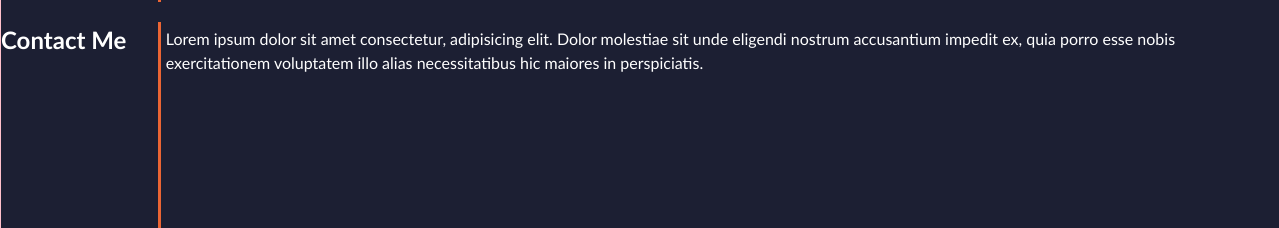
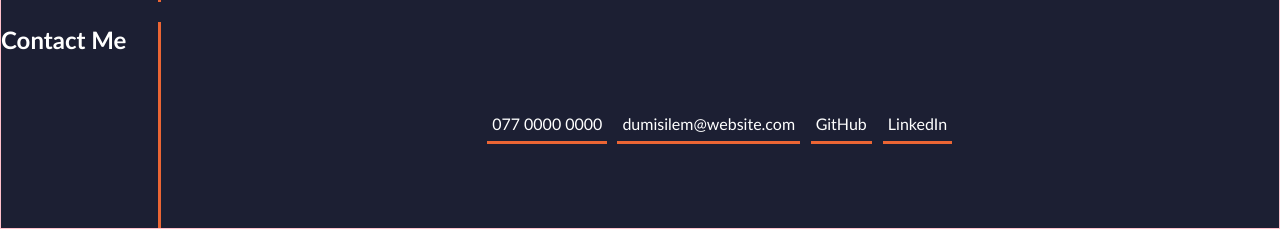
Before and after one commit to DumisileM/Dumisile_Portfolio, a plain HTML site: page index.html in a window 1280 px wide. Shown: the part 1136-1365 px from the top of the page. Drawn offline with Linux system fonts and the light colour scheme.

Commit message:
completed contact section

```diff
--- a/index.html
+++ b/index.html
@@ -55,9 +55,6 @@
           </li>
       </ul>
       </div>
-
-
-
     </section>
 
     <!-- portfolio container -->
@@ -78,9 +75,6 @@
         <a id="css-cheatsheet"  class="project-contents" href="https://dumisilem.github.io/css-cheatsheet/">
           <span>CSS Cheatsheet<br>HTML/CSS</span>
         </a>
-
-
-
         <a id="calculator"  class="project-contents" href="#">
           <span>Javasript Calculator<br>HTML/CSS/Javascript</span>
         </a>
@@ -88,7 +82,6 @@
         <a id="study-guide"  class="project-contents" href="#">
           <span>Prework Study Guide<br>HTML/CSS</span>
         </a>
-
     </section>
 
     <!-- contact -->
@@ -96,7 +89,13 @@
 
         <h2>Contact Me</h2>
         <div id="contact-content" class="contents">
-        <p>Lorem ipsum dolor sit amet consectetur, adipisicing elit. Dolor molestiae sit unde eligendi nostrum accusantium impedit ex, quia porro esse nobis exercitationem voluptatem illo alias necessitatibus hic maiores in perspiciatis.</p>
+
+            <p>077 0000 0000</p>
+            <p>dumisilem@website.com </p>
+            <a href="https://github.com/DumisileM/">GitHub</a> <br>
+            <a href="https://www.linkedin.com/in/dumisilem/">LinkedIn</a><br>
+
+
       </div>
 
     </section>
--- a/starter/css/style.css
+++ b/starter/css/style.css
@@ -242,6 +242,21 @@ span{
 }
 #contact-content{
   grid-area: contact-content;
+  display: flex;
+  justify-content: center;
+  align-items: center;
+}
+#contact-content > p,a{
+  padding: var(--items-padding);
+  border-bottom: var(--border-style);
+  margin: var(--items-margin);
+}
+#contact-content > a{
+  padding: var(--items-padding);
+  margin: 0.5%;
+  text-decoration: none;
+  color:white;
+  border-bottom: var(--border-style)
 }
 
 /* TEXT AND HEADINGS */
@@ -350,10 +365,7 @@ p {
     background-size: cover;
     position: relative;
 
-
    }
-
-
    .project-contents  {
      text-decoration: none;
      font-weight:bold ;
@@ -370,6 +382,7 @@ p {
     "contact-content" ;
 
   }
+
   #contact h2{
     padding: var(--items-padding);
     border-right: none;
@@ -384,7 +397,7 @@ p {
 
   }
 
-  @media only screen and (max-width: 400px){
+  @media only screen and (max-width: 490px){
 
     #subtitle-div h2{
       color:white;
@@ -393,4 +406,9 @@ p {
       width: fit-content;
 
     }
+    #contact-content{
+      grid-area: contact-content;
+      display: flex;
+     flex-direction: column;
+    }
   }
```
Also changed, not shown: 1 other file.
